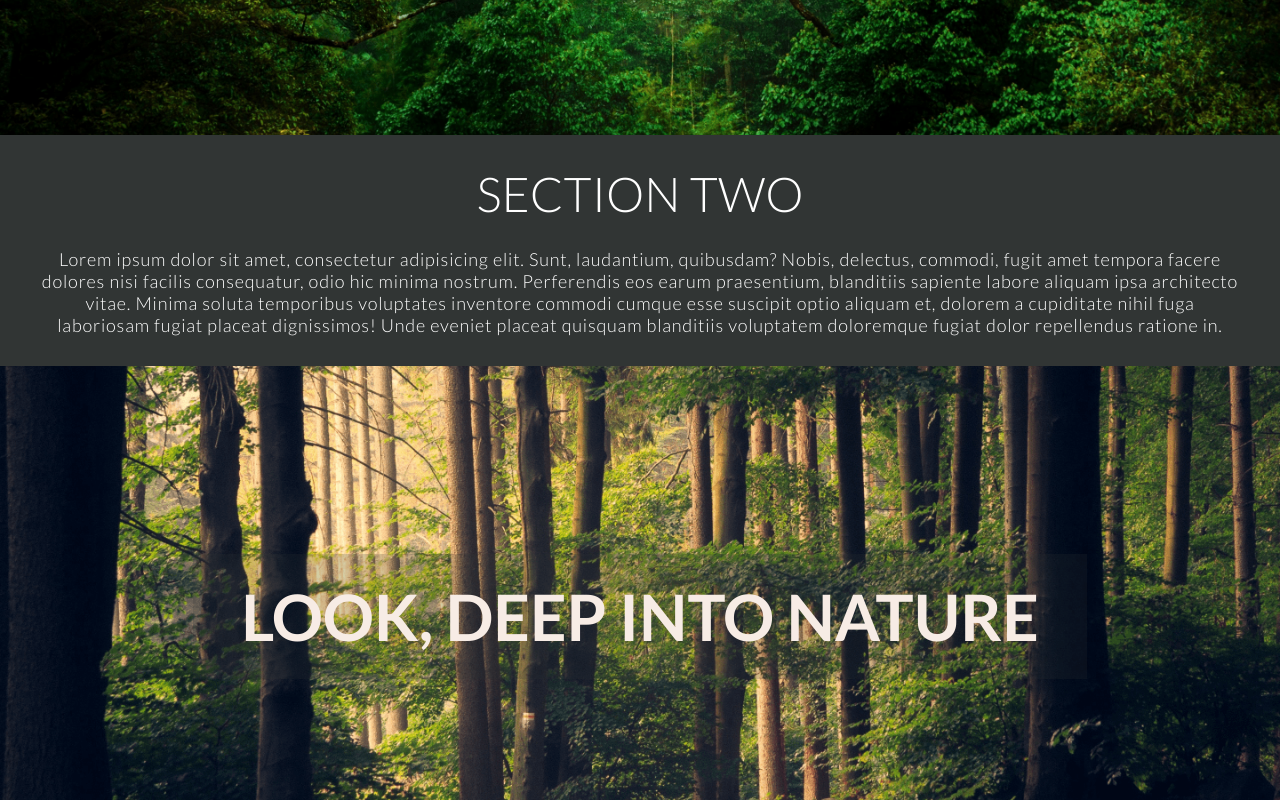
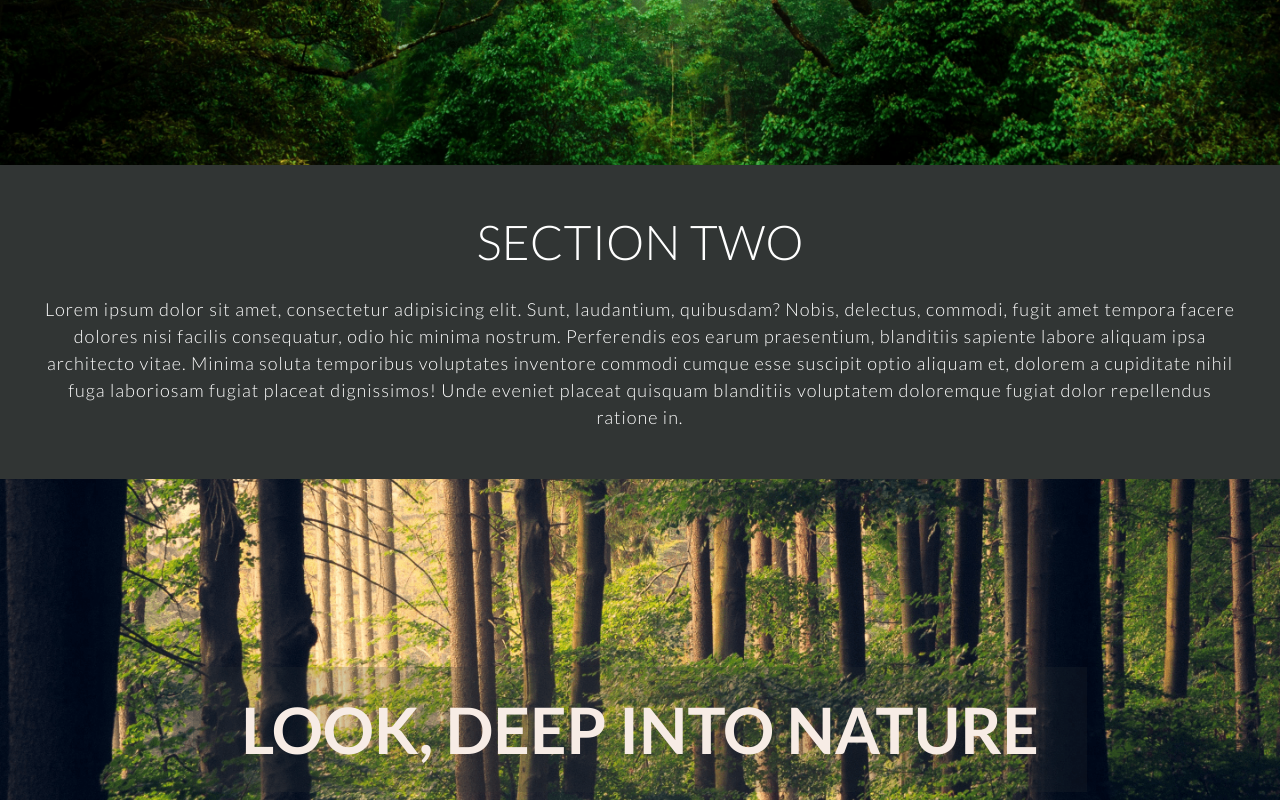
Before and after one commit to Dhirajrai2221/10-html-and-css-projects, a plain HTML site: page 03-parallex-website/index.html in a window 1280 px wide. Shown: the part 1460-2260 px from the top of the page. Drawn offline with Linux system fonts and the light colour scheme.

Commit message:
minor changes

```diff
--- a/03-parallex-website/style.css
+++ b/03-parallex-website/style.css
@@ -65,7 +65,8 @@ body {
 p {
   font-size: 1.8rem;
   font-weight: 300;
-  letter-spacing: 0.8px;
+  letter-spacing: 1px;
+  line-height: 1.5;
 }
 
 .page-2 {
@@ -100,5 +101,5 @@ p {
   background-color: var(--bg-cl);
   color: var(--white);
   text-align: center;
-  padding: 3rem;
+  padding: 4.8rem 0;
 }
```
Also changed, not shown: 03-parallex-website/index.html (+1 -1 lines).
